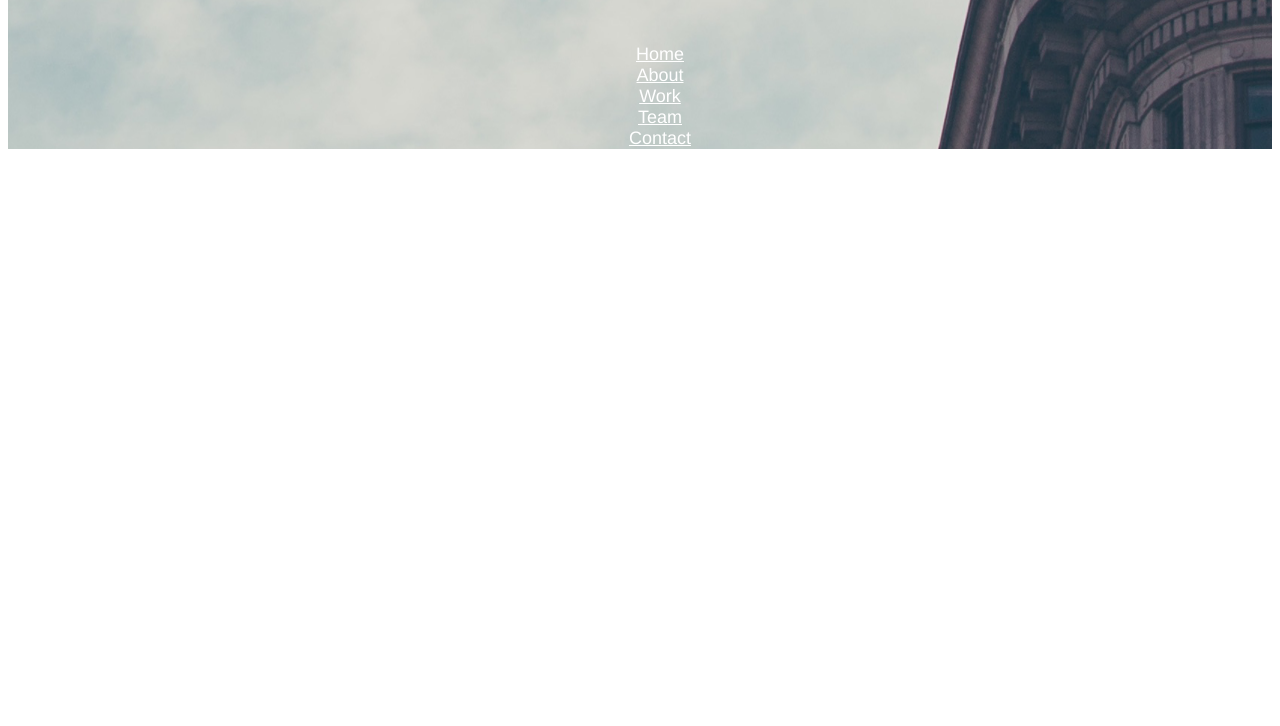
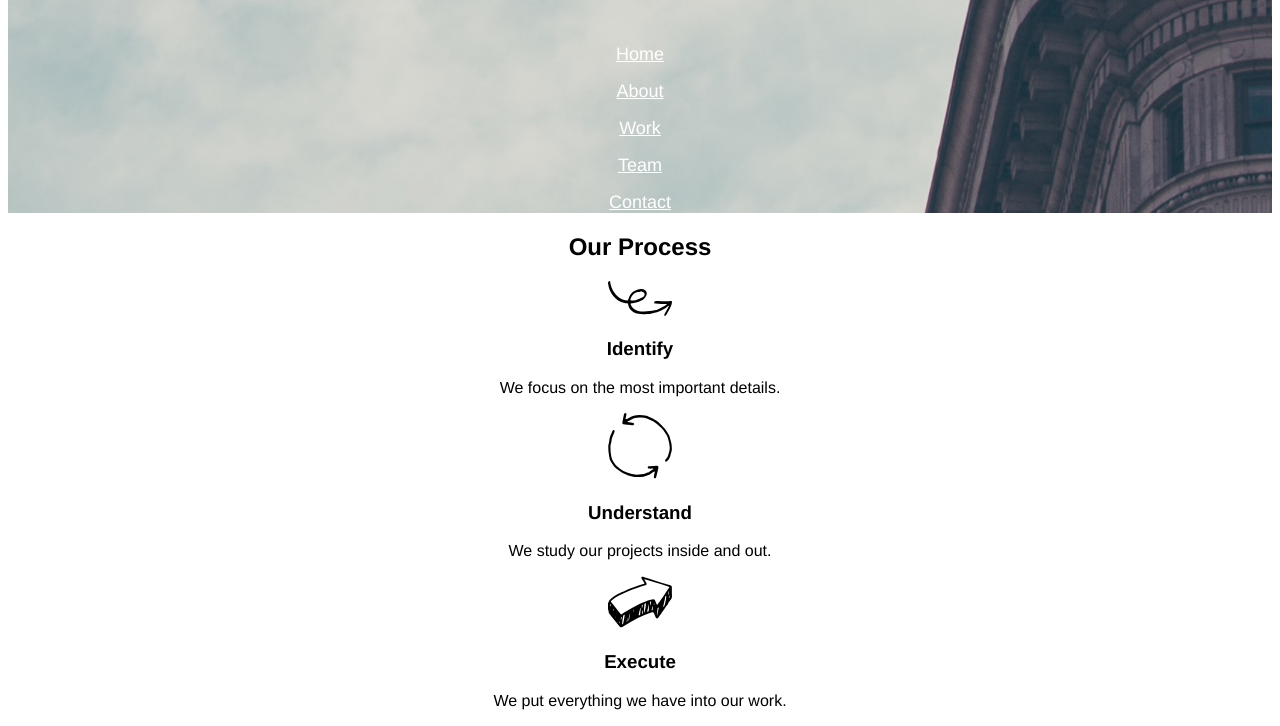
Before and after one commit to wonkatin/broadway, a plain HTML site: page index.html in a window 1280 px wide. Shown: the part 130-856 px from the top of the page. Before the commit the page ends 800 px from the top, so only its background shows below. Drawn offline with Linux system fonts and the light colour scheme.

```diff
--- a/index.html
+++ b/index.html
@@ -6,15 +6,43 @@
     <title>Broadway Design</title>
   </head>
   <body>
-<header>
+<header id="home">
+
   <h1>Broadway Design</h1>
-  <ul>
-    <li><a href="#">Home</a></li>
-    <li><a href="#">About</a></li>
-    <li><a href="#">Work</a></li>
-    <li><a href="#">Team</a></li>
-    <li><a href="#">Contact</a></li>
-  </ul>
+
+    <p><a href="#home">Home</a></p>
+    <p><a href="#about">About</a></p>
+    <p><a href="#work">Work</a></p>
+    <p><a href="#team">Team</a></p>
+    <p><a href="#contact">Contact</a></p>
+
 </header>
+
+<h2>Our Process</h2>
+
+<p>
+  <img src="resources/images/identify.svg" alt="No image found">
+</p>
+
+<h3>Identify</h3>
+
+<p>We focus on the most important details.</p>
+
+<p>
+  <img src="resources/images/understand.svg" alt="No image found">
+</p>
+
+<h3>Understand</h3>
+
+<p>We study our projects inside and out.</p>
+
+<p>
+  <img src="resources/images/execute.svg" alt="No image found">
+</p>
+
+<h3>Execute</h3>
+
+<p>We put everything we have into our work.</p>
+
   </body>
 </html>
```
